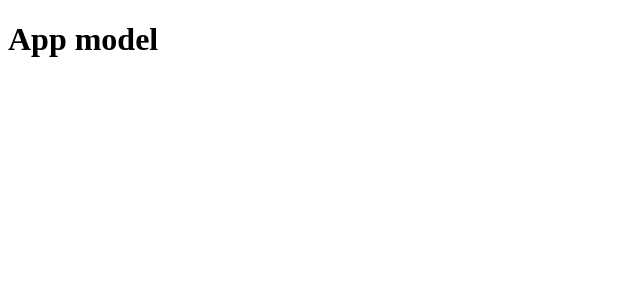
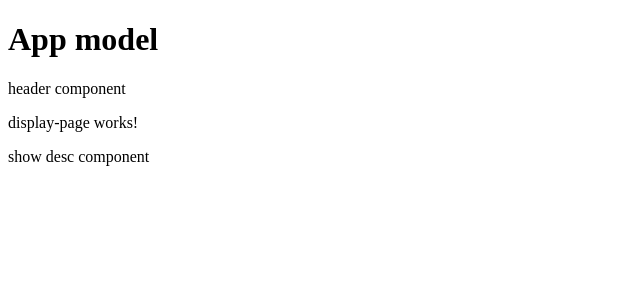
Before and after one commit to web-developement-2020/TV-maze-app, an Angular app: page / in a window 1280 px wide. Shown: the top 300 px of the page, without its empty margins (0-640 px from the left). Built offline with nearby package versions, Linux system fonts and the light colour scheme.

Commit message:
new component added

```diff
--- a/package.json
+++ b/package.json
@@ -1,9 +1,9 @@
 {
   "name": "tv-maze-app",
-  "version": "0.0.0",
+  "version": "1.0.0",
   "scripts": {
     "ng": "ng",
-    "start": "ng serve",
+    "start": "ng serve --port 8000",
     "build": "ng build",
     "test": "ng test",
     "lint": "ng lint",
--- a/src/app/app.component.html
+++ b/src/app/app.component.html
@@ -1 +1,5 @@
 <h1>App model</h1>
+<header>header component </header>
+<app-display-page></app-display-page>
+
+<div> show desc component</div>
--- a/src/app/app.module.ts
+++ b/src/app/app.module.ts
@@ -3,10 +3,12 @@ import { NgModule } from '@angular/core';
 
 import { AppRoutingModule } from './app-routing.module';
 import { AppComponent } from './app.component';
+import { DisplayPageComponent } from './display-page/display-page.component';
 
 @NgModule({
   declarations: [
-    AppComponent
+    AppComponent,
+    DisplayPageComponent
   ],
   imports: [
     BrowserModule,
--- /dev/null
+++ b/src/app/display-page/display-page.component.html
@@ -0,0 +1 @@
+<p>display-page works!</p>
--- /dev/null
+++ b/src/app/display-page/display-page.component.ts
@@ -0,0 +1,15 @@
+import { Component, OnInit } from '@angular/core';
+
+@Component({
+  selector: 'app-display-page',
+  templateUrl: './display-page.component.html',
+  styleUrls: ['./display-page.component.css']
+})
+export class DisplayPageComponent implements OnInit {
+
+  constructor() { }
+
+  ngOnInit(): void {
+  }
+
+}
```
Also changed, not shown: src/app/display-page/display-page.component.css (added), 1 other file (tests, documents, lock files or other folders).
